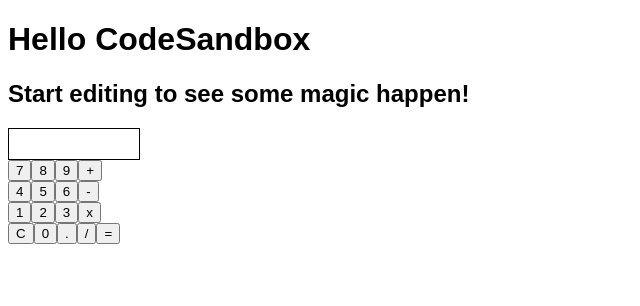
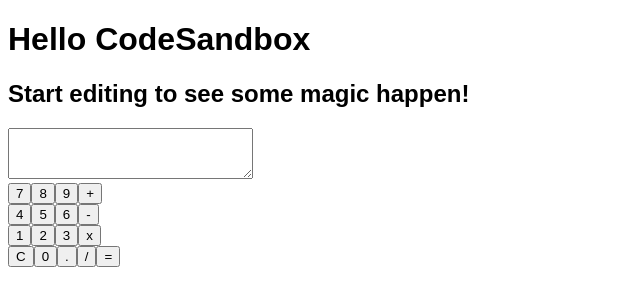
Before and after one commit to victoryejike/react-simple-calculator, a React (Create React App) app: page / in a window 1280 px wide. Shown: the top 306 px of the page, without its empty margins (0-640 px from the left). Built offline with nearby package versions, Linux system fonts and the light colour scheme.

Commit message:
Added functionality to buttons

```diff
--- a/src/App.js
+++ b/src/App.js
@@ -11,7 +11,12 @@
   };
 
   const renderCalcButtons = (btnValue) => {
-    return <CalculatorButtons value={btnValue} onClick={handleClick} />;
+    return (
+      <CalculatorButtons
+        value={btnValue}
+        onClick={() => handleClick(btnValue)}
+      />
+    );
   };
 
   return (
--- a/src/calculatorButtons.js
+++ b/src/calculatorButtons.js
@@ -1,9 +1,11 @@
 import React from "react";
 
-const CalculatorButtons = ({ value }) => {
+const CalculatorButtons = ({ value, onClick }) => {
   return (
     <>
-      <button type="button">{value}</button>
+      <button type="button" onClick={onClick}>
+        {value}
+      </button>
     </>
   );
 };
--- a/src/calculatorDisplay.js
+++ b/src/calculatorDisplay.js
@@ -1,16 +1,15 @@
 import React from "react";
 
 const CalculatorDisplay = ({ calcDisplay }) => {
-  const displayStyle = {
-    border: "1px solid black",
-    height: "30px",
-    width: "130px"
-  };
   return (
     <>
-      <div type="number" style={displayStyle}>
-        {calcDisplay}
-      </div>
+      <textarea
+        rows="3"
+        cols="28"
+        id="calcInputValue"
+        type="number"
+        defaultValue={calcDisplay}
+      />
     </>
   );
 };
```
